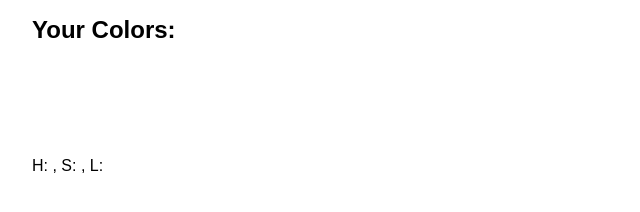
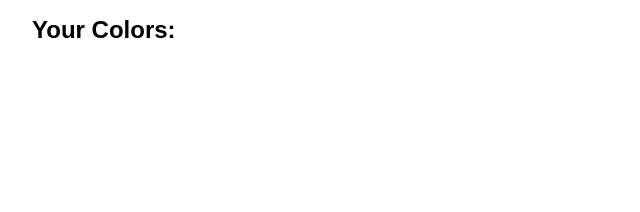
Before and after one commit to aperniciaro/colors, a React (Create React App) app: page / in a window 1280 px wide. Shown: the part 454-666 px from the top of the page, without its empty margins (0-640 px from the left). Built offline with nearby package versions, Linux system fonts and the light colour scheme.

Commit message:
removed excess html

```diff
--- a/src/App.js
+++ b/src/App.js
@@ -72,10 +72,6 @@ class App extends Component {
         <section className="saved-list">
           <section className="saved-color">
             <h2 className="saved-list-header">Your Colors: </h2>
-            <section className="saved-color">
-              <section className="swatch" />
-              <p className="color-values">H: , S: , L: </p>
-            </section>
           </section>
         </section>
       </>
```
